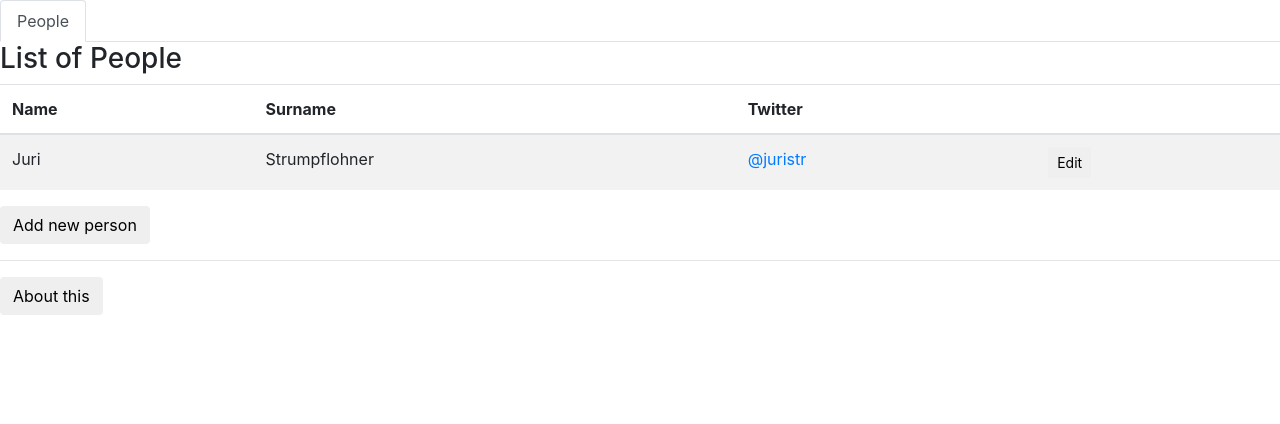
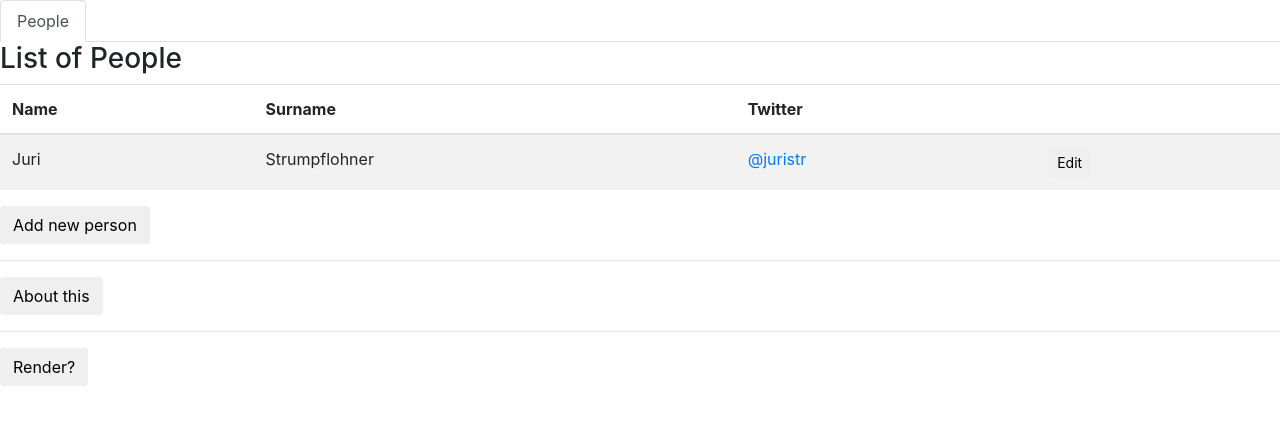
Before and after one commit to schmorell/hybrid-app-with-dynamic-tabs, an Angular app: page / in a window 1280 px wide. Shown: the top 424 px of the page. Built offline with nearby package versions, Linux system fonts and the light colour scheme.

Commit message:
heavy stuff in normal tab as well with ngif

```diff
--- a/src/app/app.component.html
+++ b/src/app/app.component.html
@@ -8,6 +8,11 @@
     </people-list>
     <hr />
     <button class="btn btn-default" (click)="onOpenAbout()"><i class="glyphicon glyphicon-question-sign"></i> About this</button>
+    <hr />
+    <button class="btn btn-default" (click)="renderHeavy = !renderHeavy">Render?</button>
+    <div *ngIf="renderHeavy">
+      <heavy-stuff></heavy-stuff>
+    </div>
   </my-tab>
 </my-tabs>
 
```
